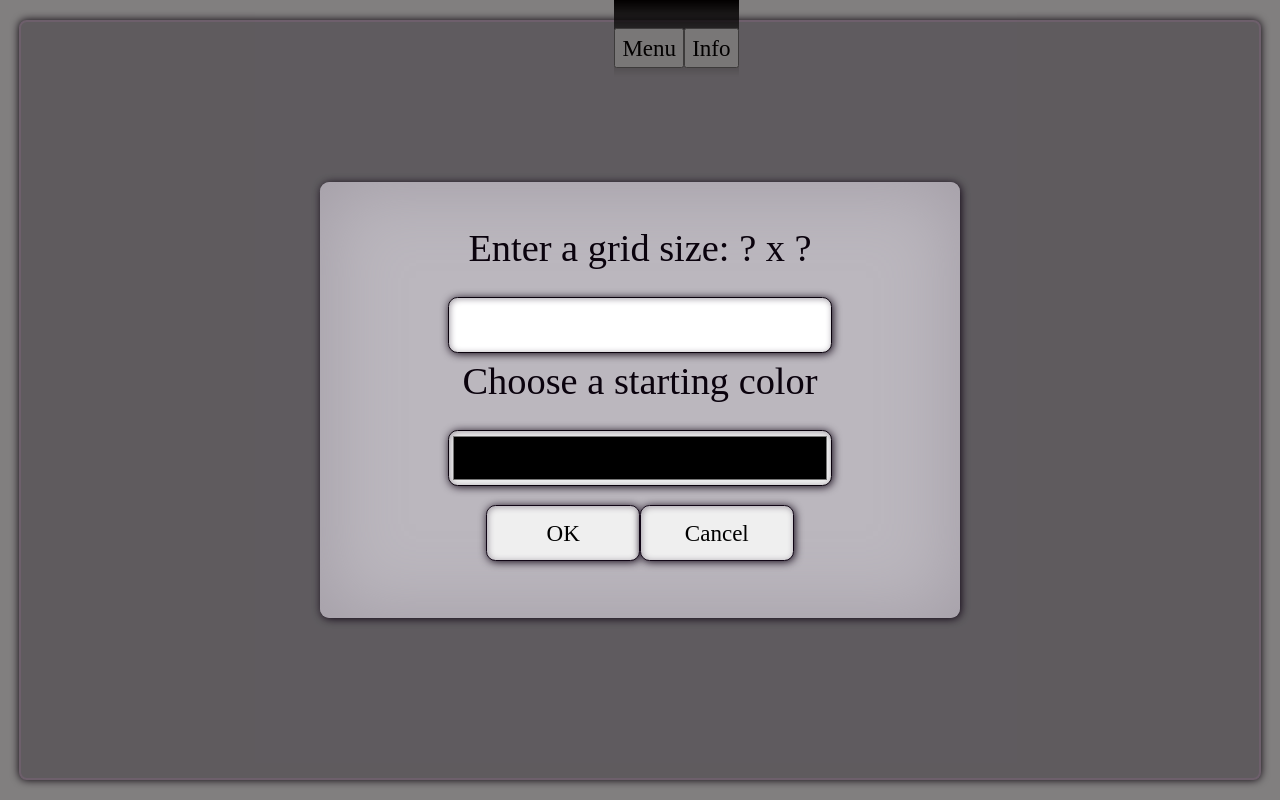
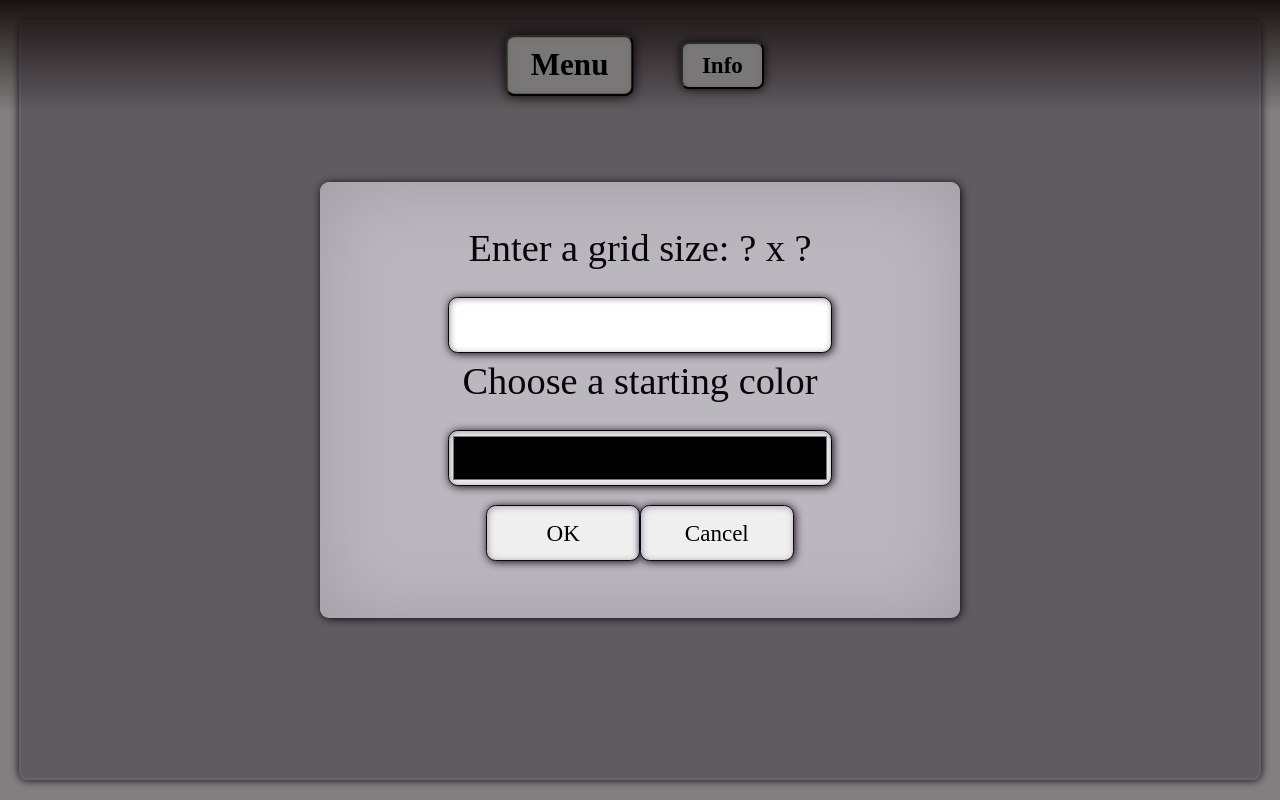
Before and after one commit to s-jad/etch-a-sketch, a plain HTML site: page index.html in a window 1280 px wide. Both pictures are taken after a click on the button "Menu". Drawn offline with Linux system fonts and the light colour scheme.

Commit message:
Feat: styled header, button transitions

```diff
--- a/styles.css
+++ b/styles.css
@@ -88,6 +88,8 @@ select {
     --bg-light: hsl(0, 40%, 90%);
     --bg-squares: hsl(0, 50%, 75%);
     --shadow-dark: hsl(0, 15%, 5%);
+    --shadow-medium: hsl(0, 15%, 15%);
+    --shadow-dark-faded: rgba(210, 0, 0, 0.0);
     --shadow-light: hsl(0, 70%, 90%);
     --font-color: hsl(0, 90%, 3%);
 }
@@ -123,7 +125,7 @@ select {
 
 .sketch-board {
     background-color: var(--bg-squares);
-    border: 0.1rem solid var(--shadow-dark);
+    border: 0.1rem solid var(--shadow-medium);
     border-radius: 0.1rem;
     transition: background 50ms ease-out;
 }
@@ -137,13 +139,15 @@ select {
 #menu-header {
     position: fixed;
     top: 0;
-    left: 48%;
-    background: linear-gradient(to bottom, rgba(0, 0, 0, 1.0), rgba(0, 0, 0, 0.0));
+    left: 0;
+    width: 100%;
+    height: 14vh;
+    background: linear-gradient(to bottom, var(--shadow-medium), var(--shadow-dark-faded));
     display: flex;
     align-items: center;
     justify-content: center;
+    gap: 3rem;
     padding-top: 1rem;
-    height: 4rem;
     opacity: 1;
     transition: height 300ms ease-in-out,
                 opacity 300ms ease-in-out;
@@ -161,6 +165,27 @@ select {
     opacity: 1;
 }
 
+#menu-header > button {
+    padding: 0.2rem 1rem;
+    font-size: 1.2rem;
+    font-weight: 700;
+    border-radius: 0.4rem;
+    box-shadow: inset 0 0 5px var(--starting-color),
+                0 0 10px var(--shadow-dark);
+    scale: 1.0;
+    transition: scale 200ms ease-in-out,
+                font-size 200ms ease-in-out,
+                font-weight 200ms ease-in-out;
+}
+
+
+#menu-header > button:hover,
+#menu-header > button:focus-within {
+    padding: 0.2rem 1rem;
+    font-size: 1.35rem;
+    font-weight: 900;
+    scale: 1.2;
+}
 
 /* Custom menu */
 
@@ -233,7 +258,6 @@ select {
     align-items: center;
     justify-content: center;
     grid-template-columns: repeat(2, 1fr);
-    grid-template-rows: repeat(2, 1fr);
     gap: 1rem;
 }
 
@@ -262,3 +286,9 @@ select {
     box-shadow: inset 0 0 5px var(--starting-color),
                 0 0 8px var(--bg-squares);
 }
+
+.hl {
+    font-size: 1.3em;
+    font-weight: 700;
+    color: var(--starting-color);
+}
```
